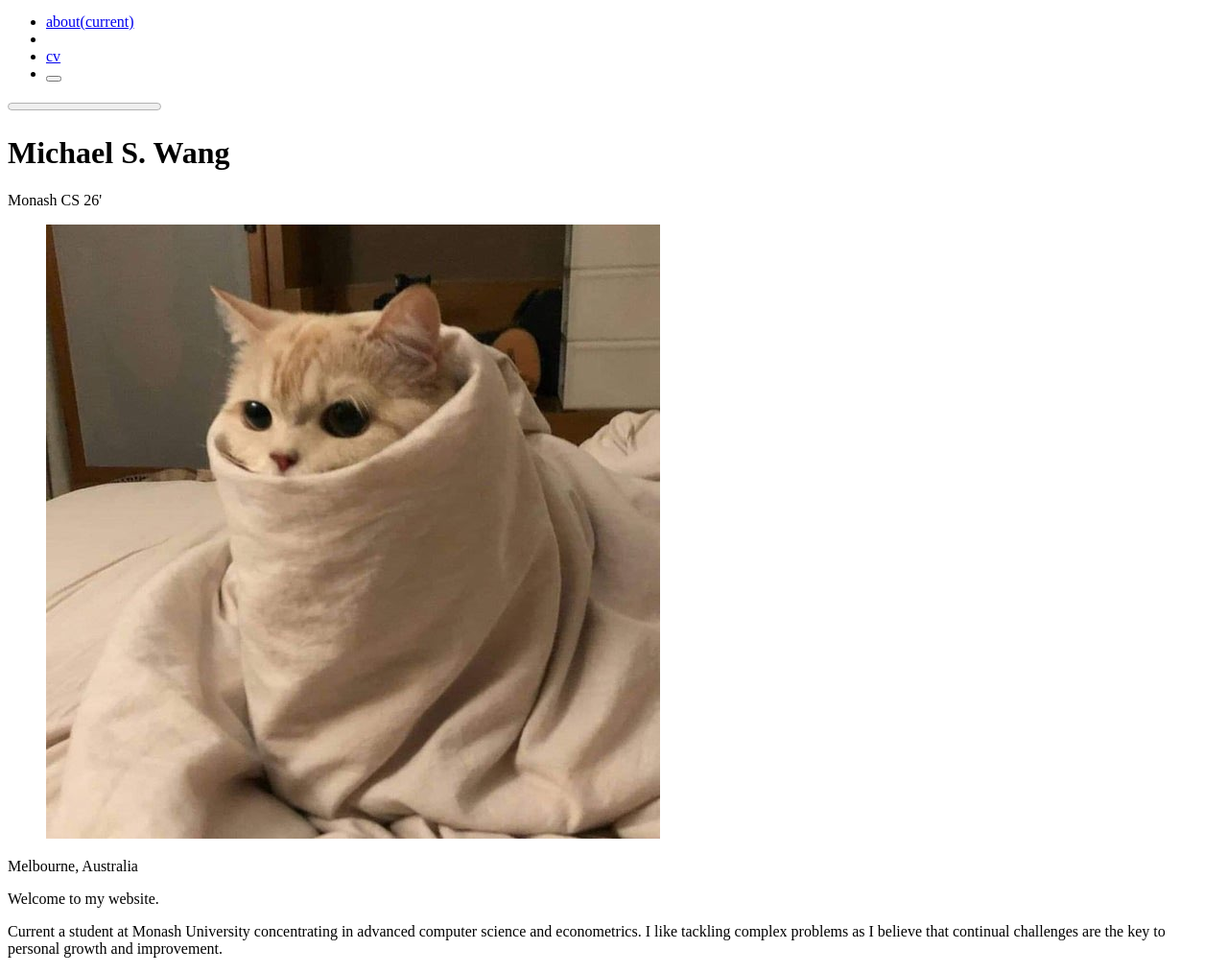
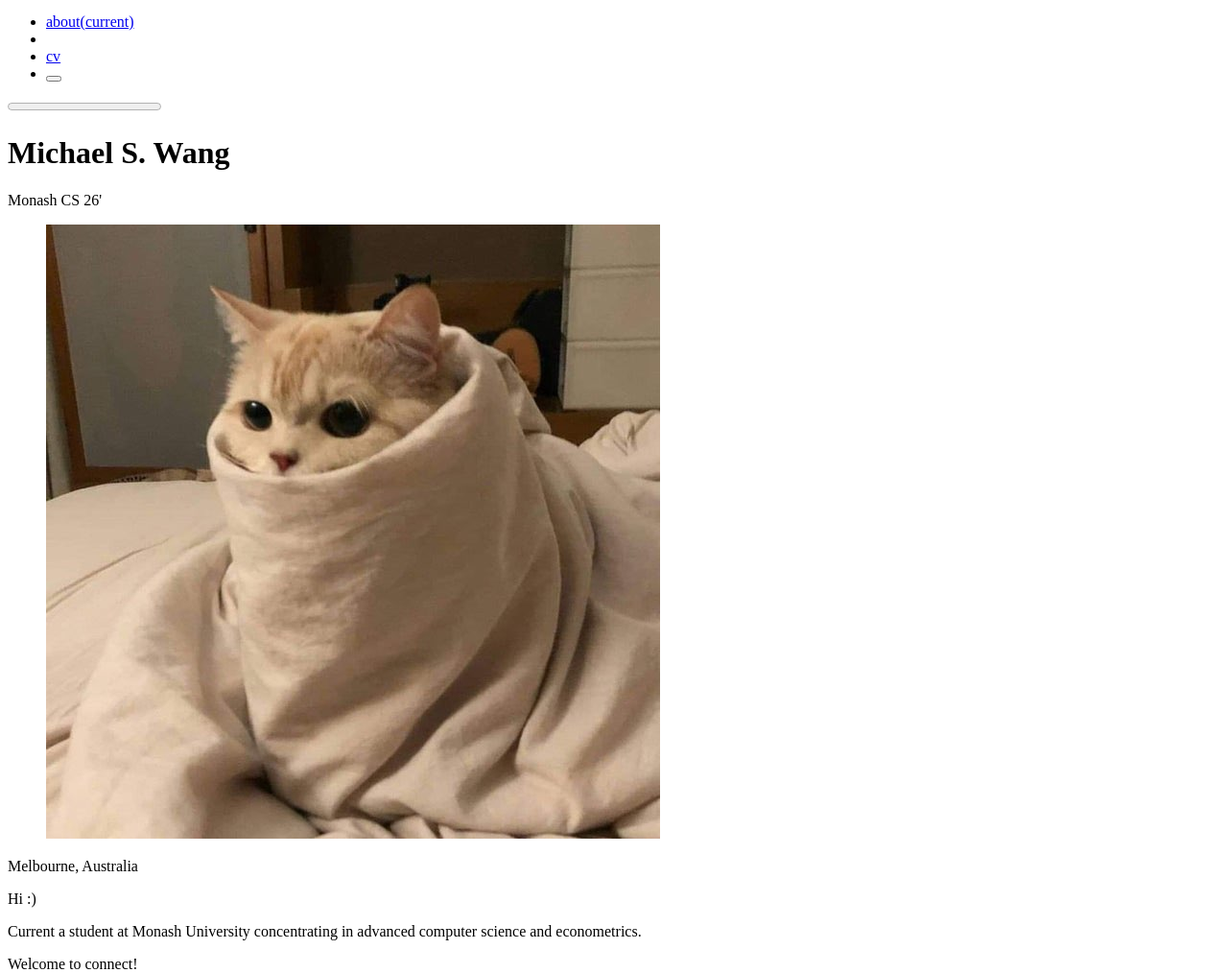
Before and after one commit to michaelwsd/michaelwsd.github.io, a Jekyll site: the page built from _pages/about.md, in a window 1280 px wide. Shown: the part 240-1254 px from the top of the page at 96% size. Built offline with Jekyll 4.4.1, drawn with Linux system fonts in a browser that asks for light colours; comment, search, counter and statistics services are not loaded; some of the changed text lies outside the part shown.

Commit message:
Update about.md

```diff
--- a/_pages/about.md
+++ b/_pages/about.md
@@ -17,8 +17,6 @@
 social: true  # includes social icons at the bottom of the page
 ---
 
-Welcome to my website.
+Hi :)
 
-Current a student at Monash University concentrating in advanced computer science and econometrics. I like tackling complex problems as I believe that continual challenges are the key to personal growth and improvement.
-
-My interests also include reading, cooking, digital art, music and watching shows.
+Current a student at Monash University concentrating in advanced computer science and econometrics.
```
